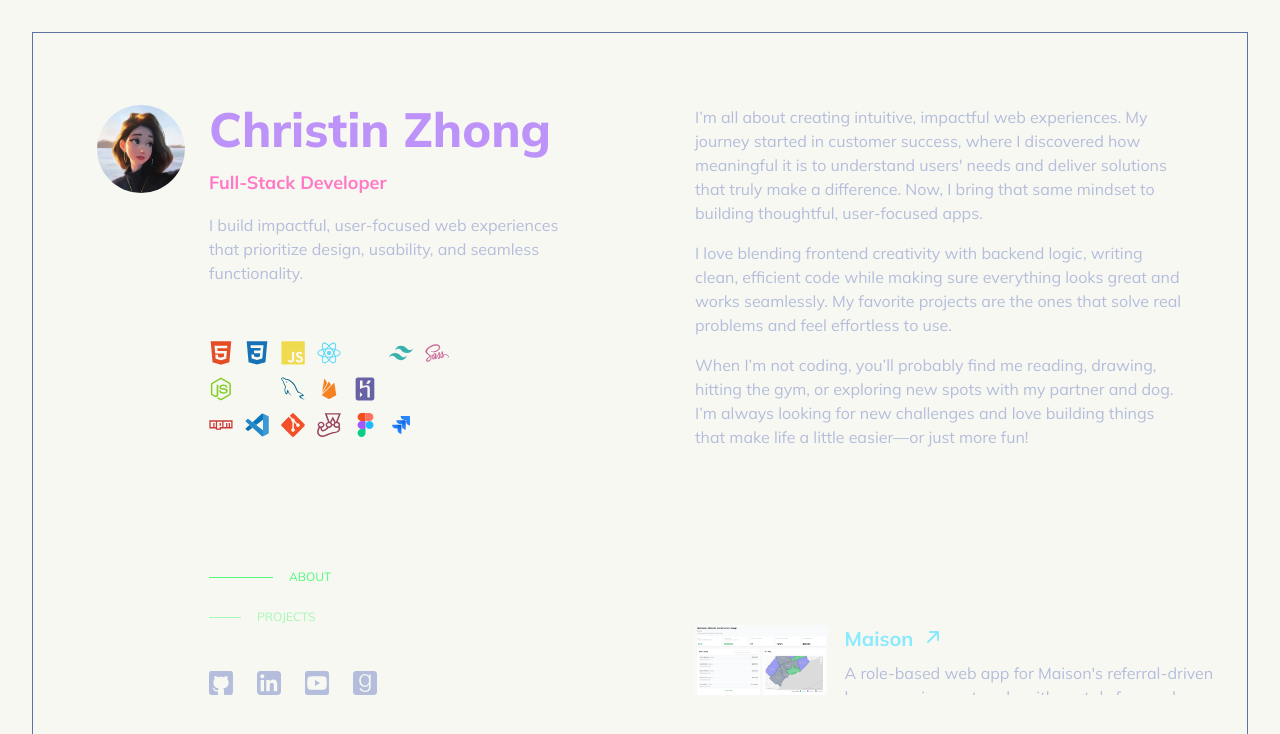
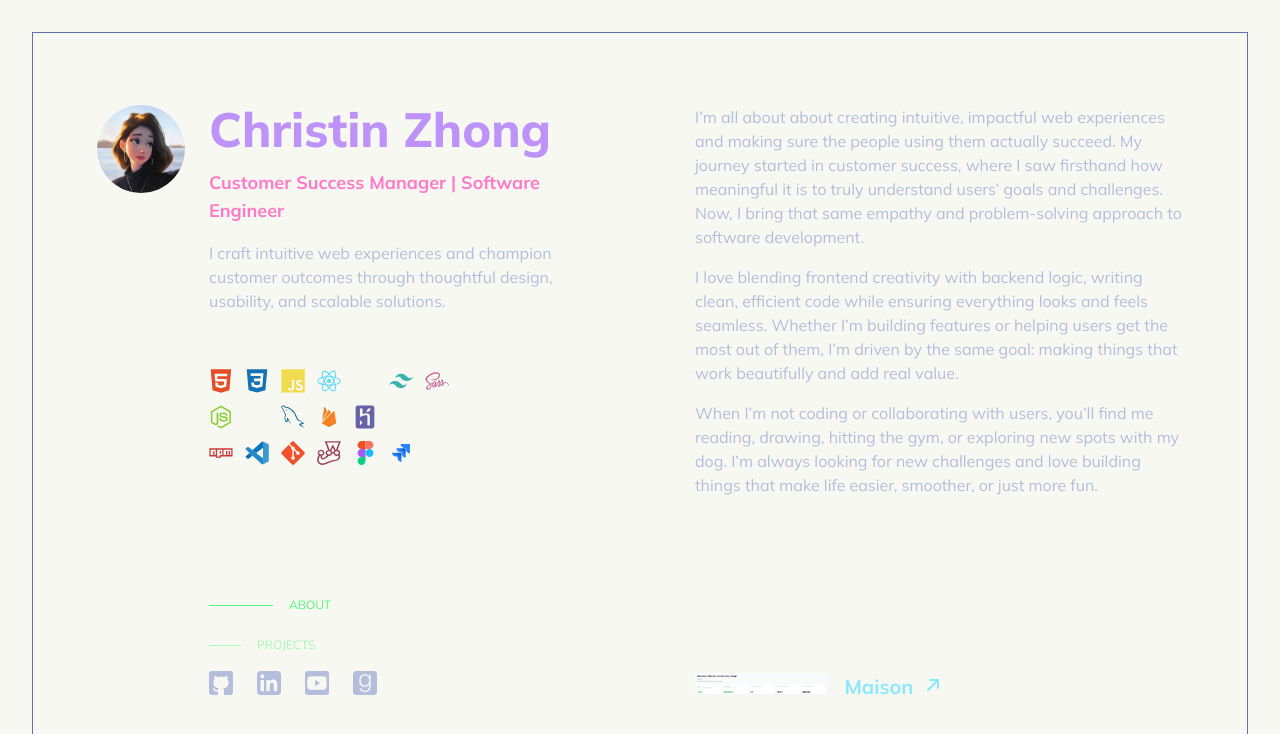
Before and after one commit to christinzee/christin-zhong-portfolio, a Next.js app: page / in a window 1280 px wide. Shown: the top 734 px of the page. Built offline with nearby package versions, Linux system fonts and the light colour scheme.

Commit message:
update profile

```diff
--- a/src/components/About.js
+++ b/src/components/About.js
@@ -6,23 +6,13 @@ export const About = () => {
     >
       <h1 className="text-sm text-(--header) font-bold lg:hidden">ABOUT</h1>
       <p className="text-md text-(--body)">
-        I’m all about creating intuitive, impactful web experiences. My journey
-        started in customer success, where I discovered how meaningful it is to
-        understand users' needs and deliver solutions that truly make a
-        difference. Now, I bring that same mindset to building thoughtful,
-        user-focused apps.
+        I’m all about about creating intuitive, impactful web experiences and making sure the people using them actually succeed. My journey started in customer success, where I saw firsthand how meaningful it is to truly understand users’ goals and challenges. Now, I bring that same empathy and problem-solving approach to software development.
       </p>
       <p className="text-md text-(--body)">
-        I love blending frontend creativity with backend logic, writing clean,
-        efficient code while making sure everything looks great and works
-        seamlessly. My favorite projects are the ones that solve real problems
-        and feel effortless to use.
+        I love blending frontend creativity with backend logic, writing clean, efficient code while ensuring everything looks and feels seamless. Whether I’m building features or helping users get the most out of them, I’m driven by the same goal: making things that work beautifully and add real value.
       </p>
       <p className="text-md text-(--body)">
-        When I’m not coding, you’ll probably find me reading, drawing, hitting
-        the gym, or exploring new spots with my partner and dog. I’m always
-        looking for new challenges and love building things that make life a
-        little easier—or just more fun!
+        When I’m not coding or collaborating with users, you’ll find me reading, drawing, hitting the gym, or exploring new spots with my dog. I’m always looking for new challenges and love building things that make life easier, smoother, or just more fun.
       </p>
     </section>
   );
--- a/src/components/Profile.js
+++ b/src/components/Profile.js
@@ -15,11 +15,10 @@ export const Profile = () => {
             Christin Zhong
           </h1>
           <h2 className="text-lg text-(--pink) font-bold pt-4">
-            Full-Stack Developer
+            Customer Success Manager | Software Engineer
           </h2>
           <p className="text-md text-(--body) pt-4">
-            I build impactful, user-focused web experiences that prioritize
-            design, usability, and seamless functionality.
+            I craft intuitive web experiences and champion customer outcomes through thoughtful design, usability, and scalable solutions.
           </p>
           <div className="skills pt-8 lg:pt-14 space-y-3 pb-12 lg:pb-0">
             <div className="skills-frontend flex gap-3">
```
